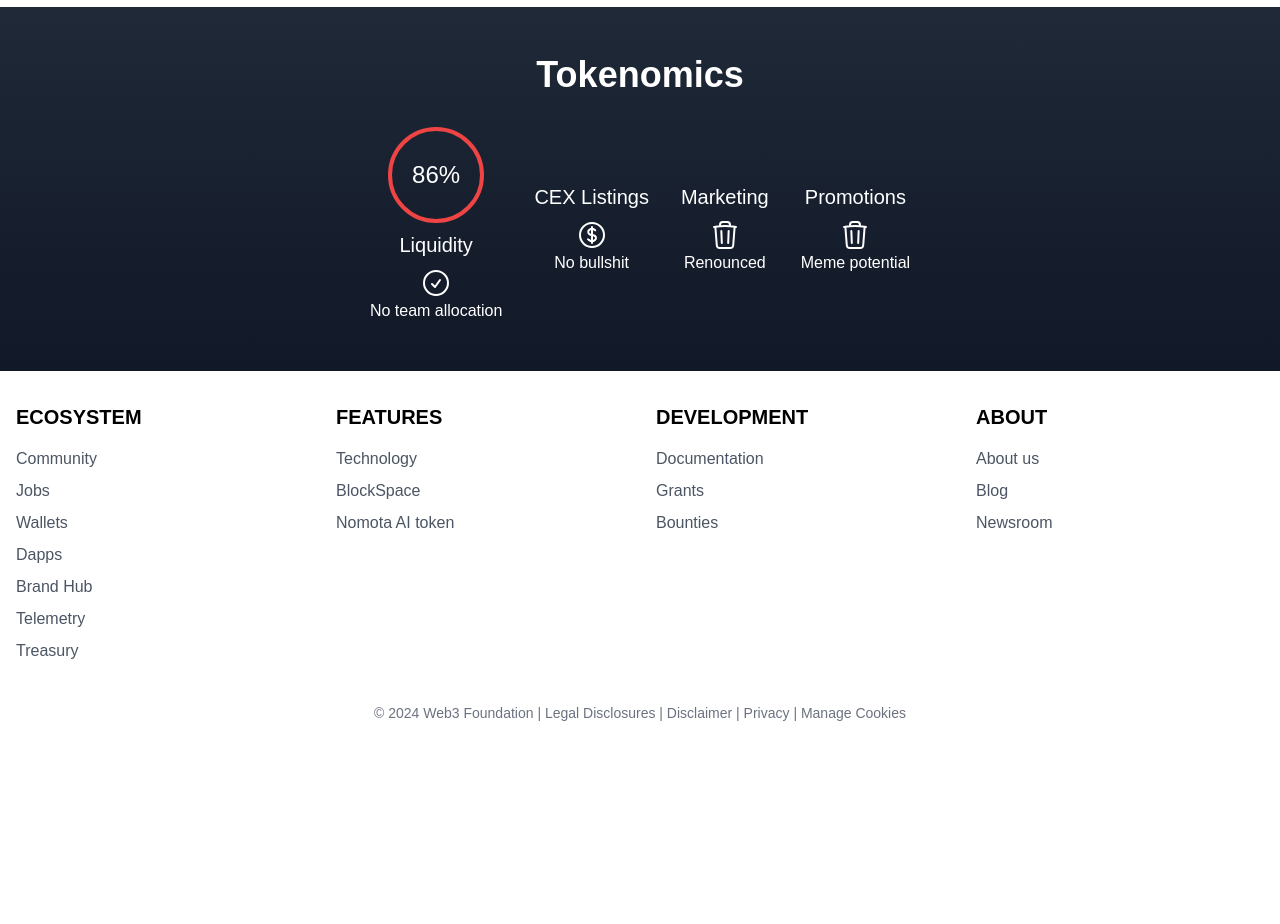
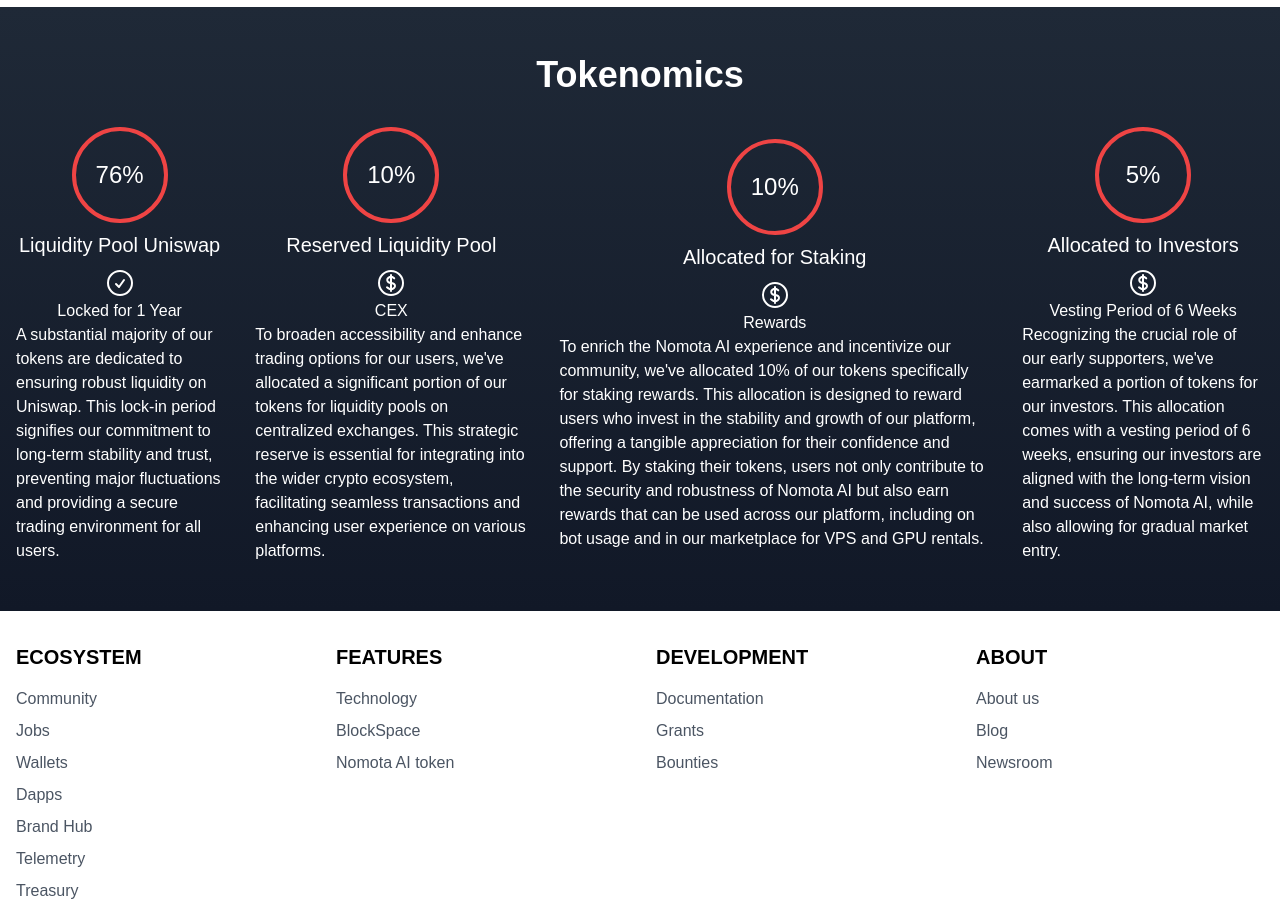
Before and after one commit to MohanVarma1965/NomotaAI, a React (Create React App) app: page / in a window 1280 px wide. Shown: the part 1780-2704 px from the top of the page. Before the commit the page ends 2535 px from the top, so only its background shows below. Built offline with nearby package versions, Linux system fonts and the light colour scheme.

Commit message:
updating tokenomics component

```diff
--- a/src/components/Main/Tokenomics/index.tsx
+++ b/src/components/Main/Tokenomics/index.tsx
@@ -1,5 +1,5 @@
 import React from "react";
-import { CheckCircleIcon, CurrencyDollarIcon, TrashIcon } from "@heroicons/react/24/outline";
+import { CheckCircleIcon, CurrencyDollarIcon } from "@heroicons/react/24/outline";
 
 const Tokenomics: React.FC = () => {
   return (
@@ -8,34 +8,62 @@
         <h2 className="text-4xl font-bold">Tokenomics</h2>
       </div>
       <div className="flex flex-col md:flex-row justify-center items-center space-y-8 md:space-y-0 md:space-x-8">
-        {/* Token Allocation */}
         <div className="flex flex-col items-center">
           <div className="w-24 h-24 rounded-full border-4 border-red-500 flex items-center justify-center">
-            <span className="text-2xl">86%</span>
+            <span className="text-2xl">76%</span>
           </div>
-          <h3 className="text-xl mt-2">Liquidity</h3>
+          <h3 className="text-xl mt-2">Liquidity Pool Uniswap</h3>
           <CheckCircleIcon className="h-8 w-8 mt-2" />
-          <p>No team allocation</p>
+          <p>Locked for 1 Year</p>
+          <div>
+            A substantial majority of our tokens are dedicated to ensuring robust liquidity on Uniswap. This lock-in
+            period signifies our commitment to long-term stability and trust, preventing major fluctuations and
+            providing a secure trading environment for all users.
+          </div>
         </div>
-        {/* Other Sections... */}
+
         <div className="flex flex-col items-center">
-          {/* ... */}
-          <h3 className="text-xl mt-2">CEX Listings</h3>
+          <div className="w-24 h-24 rounded-full border-4 border-red-500 flex items-center justify-center">
+            <span className="text-2xl">10%</span>
+          </div>
+          <h3 className="text-xl mt-2">Reserved Liquidity Pool </h3>
           <CurrencyDollarIcon className="h-8 w-8 mt-2" />
-          <p>No bullshit</p>
+          <p>CEX</p>
+          <div>
+            To broaden accessibility and enhance trading options for our users, we've allocated a significant portion of
+            our tokens for liquidity pools on centralized exchanges. This strategic reserve is essential for integrating
+            into the wider crypto ecosystem, facilitating seamless transactions and enhancing user experience on various
+            platforms.
+          </div>
         </div>
         <div className="flex flex-col items-center">
-          {/* ... */}
-          <h3 className="text-xl mt-2">Marketing</h3>
-          <TrashIcon className="h-8 w-8 mt-2" />
-          <p>Renounced</p>
+          <div className="w-24 h-24 rounded-full border-4 border-red-500 flex items-center justify-center">
+            <span className="text-2xl">10%</span>
+          </div>
+          <h3 className="text-xl mt-2">Allocated for Staking </h3>
+          <CurrencyDollarIcon className="h-8 w-8 mt-2" />
+          <p>Rewards</p>
+          <div>
+            To enrich the Nomota AI experience and incentivize our community, we've allocated 10% of our tokens
+            specifically for staking rewards. This allocation is designed to reward users who invest in the stability
+            and growth of our platform, offering a tangible appreciation for their confidence and support. By staking
+            their tokens, users not only contribute to the security and robustness of Nomota AI but also earn rewards
+            that can be used across our platform, including on bot usage and in our marketplace for VPS and GPU rentals.
+          </div>
         </div>
         <div className="flex flex-col items-center">
-          <h3 className="text-xl mt-2">Promotions</h3>
-          <TrashIcon className="h-8 w-8 mt-2" />
-          <p>Meme potential</p>
+          <div className="w-24 h-24 rounded-full border-4 border-red-500 flex items-center justify-center">
+            <span className="text-2xl">5%</span>
+          </div>
+          <h3 className="text-xl mt-2">Allocated to Investors</h3>
+          <CurrencyDollarIcon className="h-8 w-8 mt-2" />
+          <p>Vesting Period of 6 Weeks</p>
+          <div>
+            Recognizing the crucial role of our early supporters, we've earmarked a portion of tokens for our investors.
+            This allocation comes with a vesting period of 6 weeks, ensuring our investors are aligned with the
+            long-term vision and success of Nomota AI, while also allowing for gradual market entry.
+          </div>
         </div>
-        {/* Add more sections as needed */}
       </div>
     </div>
   );
```
